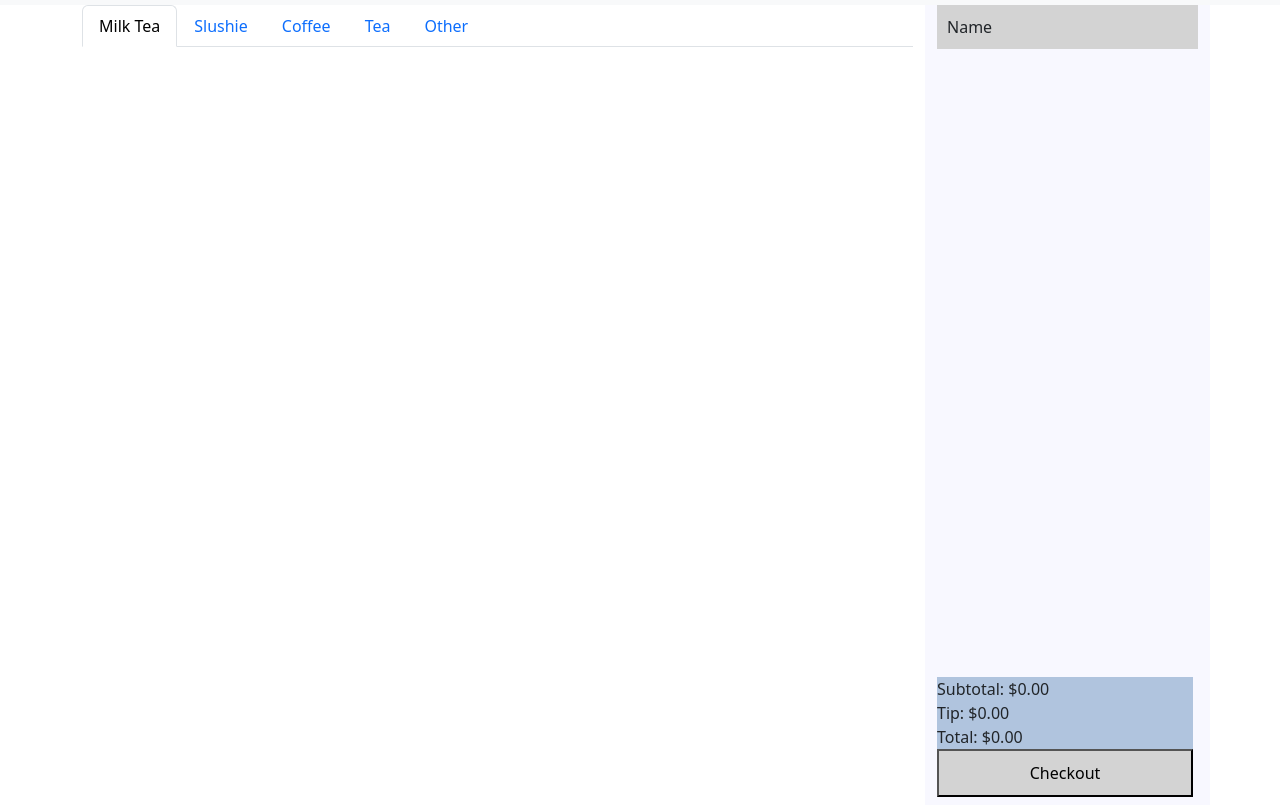
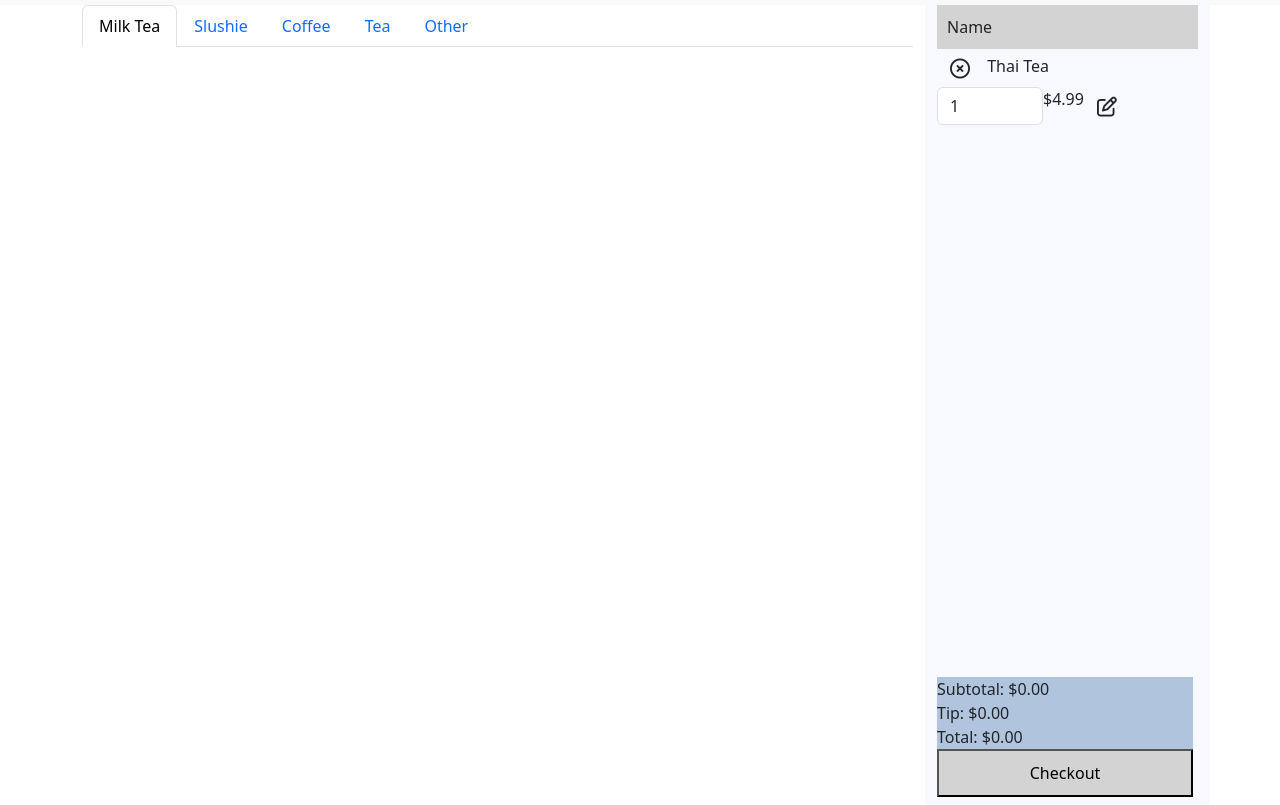
Before and after one commit to csce-315-331-2023c/project-3-csce315-909_09b-gong-cha, a website: page static/cashier.html in a window 1280 px wide. Shown: the part 51-856 px from the top of the page. Drawn offline with nearby package versions, Linux system fonts and the light colour scheme; no server answers.

Commit message:
made mini demo for what we want drink to look like

```diff
--- a/static/cashier.html
+++ b/static/cashier.html
@@ -3,7 +3,9 @@
 <head>
   <meta charset="UTF-8">
   <meta name="viewport" content="width=device-width, initial-scale=1.0">
+  <script src="https://kit.fontawesome.com/5a20bc120a.js" crossorigin="anonymous"></script>
   <title>My Website</title>
+
   <link href="https://cdn.jsdelivr.net/npm/bootstrap@5.3.2/dist/css/bootstrap.min.css" rel="stylesheet" integrity="sha384-T3c6CoIi6uLrA9TneNEoa7RxnatzjcDSCmG1MXxSR1GAsXEV/Dwwykc2MPK8M2HN" crossorigin="anonymous">
   <link rel="stylesheet" href="cashier.css">
 </head>
@@ -66,7 +68,23 @@
 
       <div class="col-3" id="receipt">
         <div class="name-bar sticky-top" id="name-bar">Name</div>
-        <div class="items-pane overflow-auto" id="items-pane"></div>
+        <div class="items-pane overflow-auto" id="items-pane">
+
+          <!-- TODO: CONVERT THIS TO JAVASCRIPT IMPLEMENTATION  -->
+          <div class="item">
+            <div>
+              <button type="button" class="btn rounded-5">
+                <i class="fa-regular fa-circle-xmark fa-lg"></i>
+              </button>
+              Thai Tea</div>
+            <div class="d-flex">
+              <label for="quantity"><input class="form-control" type="number" value="1" min="1" max="10"></label> $4.99
+              <button type="button" class="btn rounded-5" onclick="EditDrink()"><i class="fa-regular fa-pen-to-square fa-lg"></i></button>
+            </div>
+          </div>
+          <!-- END OF CLASS -->
+
+        </div>
         <div class="moneyinfo">
           <div>Subtotal: $<span id="subtotal">0.00</span></div>
           <div>Tip: $<span id="tip">0.00</span></div>
--- a/static/cashier.js
+++ b/static/cashier.js
@@ -1,5 +1,4 @@
 url = "http://localhost:5000"; //changes this later
-
 //onload for body, run makeRecipeButtons
 document.addEventListener("DOMContentLoaded", function() {
     insertinfo();
@@ -23,6 +22,8 @@
 function insertIntoReceipt(json) {
     var itempane = document.getElementById("items-pane"); // Corrected ID
     var div = document.createElement("div");
+    div.className = "item";
+    div.innerHTML = "test";
     /**
      * the div should allow for user to choose whether medium or large
      * also quantity of a drink
@@ -30,8 +31,11 @@
      * and a toppings button that opens a modal, which has a list of toppings
      * this will be done via actionlistener to the toppings button
      */
-    div.className = "item";
-    div.innerHTML = "test";
+    //remove button
+    //medium or large button
+    //quantity
+
+
     itempane.appendChild(div); // Corrected variable name
   }
 
@@ -84,3 +88,15 @@
 
 
 }
+
+//open up a dropdown menu to ask for changing toppings, ice, sugar, or size
+//update the receipt
+//close the dropdown menu
+function EditDrink(){
+    console.log("edit drink");
+   //create the dropdown menu
+    //add actionlisteners to each of the buttons
+    //update the receipt
+    //close the dropdown menu
+
+}
```
